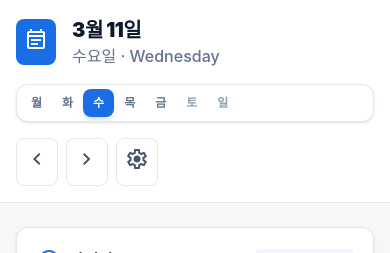
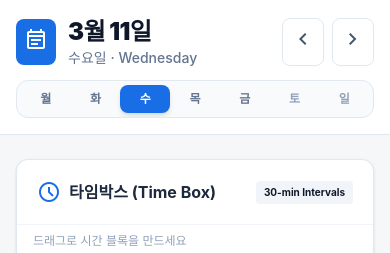
Before and after one commit to syntaxdog/time-blocking-diary, a Next.js app: page /diary/2026-03-11 in a window 390 px wide. Shown: the top 253 px of the page. Built offline with nearby package versions, Linux system fonts and the light colour scheme; no server answers; a web font is replaced by a local one.

Commit message:
feat: mobile optimization 2

```diff
--- a/app/diary/[date]/page.tsx
+++ b/app/diary/[date]/page.tsx
@@ -31,36 +31,22 @@ export default function DiaryPage({ params }: { params: Promise<{ date: string }
   return (
     <div className="min-h-screen bg-[var(--color-bg)]">
       {/* Header */}
-      <header className="flex flex-col md:flex-row md:items-center justify-between mb-0 gap-4 border-b border-slate-200 bg-white px-4 sm:px-6 lg:px-8 py-4">
-        <div className="flex items-center gap-4">
+      <header className="flex flex-col gap-3 border-b border-slate-200 bg-white px-4 sm:px-6 lg:px-8 py-4">
+        {/* 상단: 날짜 + 네비게이션 버튼 */}
+        <div className="flex items-center justify-between">
+          <div className="flex items-center gap-3 md:gap-4">
             <button
               onClick={() => router.push('/')}
-            className="bg-[var(--color-primary)] p-2 rounded-lg text-white hover:opacity-90 transition-opacity"
+              className="bg-[var(--color-primary)] p-2 rounded-lg text-white hover:opacity-90 transition-opacity shrink-0"
             >
-            <span className="material-symbols-outlined text-2xl">event_note</span>
+              <span className="material-symbols-outlined text-xl md:text-2xl">event_note</span>
             </button>
             <div>
-            <h1 className="text-xl md:text-3xl font-black tracking-tight">{monthDay}</h1>
-            <p className="text-slate-500 font-medium">{dayNames[dayOfWeek]}요일 · {dayEngNames[dayOfWeek]}</p>
+              <h1 className="text-2xl md:text-3xl font-black tracking-tight">{monthDay}</h1>
+              <p className="text-sm md:text-base text-slate-500 font-medium">{dayNames[dayOfWeek]}요일 · {dayEngNames[dayOfWeek]}</p>
             </div>
           </div>
-        <nav className="flex items-center bg-white p-1 rounded-xl shadow-sm border border-slate-200 overflow-x-auto">
-          {weekDays.map((d, idx) => (
-            <button
-              key={d}
-              className={`px-2.5 py-1.5 md:px-4 md:py-2 rounded-lg text-xs md:text-sm font-bold transition-colors shrink-0 ${
-                idx === currentDayIdx
-                  ? 'bg-[var(--color-primary)] text-white shadow-md'
-                  : idx >= 5
-                  ? 'text-slate-400 hover:bg-slate-50'
-                  : 'text-slate-500 hover:bg-slate-50'
-              }`}
-            >
-              {d}
-            </button>
-          ))}
-        </nav>
-        <div className="flex gap-2">
+          <div className="flex gap-2 shrink-0">
             <button
               onClick={() => router.push(`/diary/${addDays(date, -1)}`)}
               className="p-2 rounded-lg bg-white border border-slate-200 text-slate-600 hover:bg-slate-50 transition-colors"
@@ -73,10 +59,28 @@ export default function DiaryPage({ params }: { params: Promise<{ date: string }
             >
               <span className="material-symbols-outlined">chevron_right</span>
             </button>
-          <button className="p-2 rounded-lg bg-white border border-slate-200 text-slate-600 hover:bg-slate-50 transition-colors">
+            <button className="hidden md:flex p-2 rounded-lg bg-white border border-slate-200 text-slate-600 hover:bg-slate-50 transition-colors">
               <span className="material-symbols-outlined">settings</span>
             </button>
           </div>
+        </div>
+        {/* 하단: 요일 탭 */}
+        <nav className="flex items-center bg-slate-50 p-1 rounded-xl border border-slate-200 overflow-x-auto">
+          {weekDays.map((d, idx) => (
+            <button
+              key={d}
+              className={`flex-1 min-w-[36px] py-1.5 md:py-2 rounded-lg text-xs md:text-sm font-bold transition-colors ${
+                idx === currentDayIdx
+                  ? 'bg-[var(--color-primary)] text-white shadow-md'
+                  : idx >= 5
+                  ? 'text-slate-400 hover:bg-white'
+                  : 'text-slate-500 hover:bg-white'
+              }`}
+            >
+              {d}
+            </button>
+          ))}
+        </nav>
       </header>
 
       {/* Main 3-Column Layout */}
--- a/components/Header.tsx
+++ b/components/Header.tsx
@@ -34,7 +34,7 @@ export default function Header() {
           </div>
           <h1 className="text-[20px] tracking-tight flex items-baseline">
             <span className="font-extrabold text-slate-900">Time</span>
-            <span className="font-light text-slate-500 ml-0.5 hidden sm:inline">Blocking</span>
+            <span className="font-light text-slate-500 ml-0.5">Blocking</span>
           </h1>
         </div>
       </div>
--- a/components/TimeBox/TimeBox.tsx
+++ b/components/TimeBox/TimeBox.tsx
@@ -51,6 +51,14 @@ type ModalState =
   | { mode: 'create'; startSlot: number; endSlot: number }
   | { mode: 'edit'; block: TimeBlock };
 
+type ResizeState = {
+  blockId: string;
+  edge: 'top' | 'bottom';
+  originalStart: number;
+  originalEnd: number;
+  currentSlot: number;
+};
+
 export default function TimeBox({ date }: { date: string }) {
   const isDark = useIsDark();
   const isMobile = useIsMobile();
@@ -65,7 +73,12 @@ export default function TimeBox({ date }: { date: string }) {
   const [dragEnd, setDragEnd] = useState<number | null>(null);
   const [isDragging, setIsDragging] = useState(false);
   const [modal, setModal] = useState<ModalState | null>(null);
+  const [resize, setResize] = useState<ResizeState | null>(null);
   const gridRef = useRef<HTMLDivElement>(null);
+
+  // 모바일 스크롤 vs 드래그 구분용
+  const pendingDrag = useRef<{ pointerId: number; startY: number; startX: number; slot: number; target: HTMLElement } | null>(null);
+  const DRAG_THRESHOLD = 10; // px — 이 이상 세로 이동해야 드래그로 인식
 
   function pointerToSlot(clientY: number): number {
     if (!gridRef.current) return 0;
@@ -75,21 +88,95 @@ export default function TimeBox({ date }: { date: string }) {
     return Math.max(0, Math.min(TOTAL_SLOTS - 1, slot));
   }
 
+  // 리사이즈 시작 핸들러
+  const onResizeStart = useCallback((e: React.PointerEvent, blockId: string, edge: 'top' | 'bottom') => {
+    e.stopPropagation();
+    e.preventDefault();
+    const block = timeBlocks.find((b) => b.id === blockId);
+    if (!block) return;
+    gridRef.current?.setPointerCapture(e.pointerId);
+    setResize({
+      blockId,
+      edge,
+      originalStart: block.startSlot,
+      originalEnd: block.endSlot,
+      currentSlot: pointerToSlot(e.clientY),
+    });
+  }, [timeBlocks, BLOCK_HEIGHT]);
+
   const onPointerDown = useCallback((e: React.PointerEvent) => {
     if ((e.target as HTMLElement).closest('[data-block]')) return;
-    e.currentTarget.setPointerCapture(e.pointerId);
-    const slot = pointerToSlot(e.clientY);
-    setDragStart(slot);
-    setDragEnd(slot);
-    setIsDragging(true);
-  }, []);
+    if (isMobile) {
+      // 모바일: 즉시 드래그 시작하지 않고 대기
+      pendingDrag.current = {
+        pointerId: e.pointerId,
+        startY: e.clientY,
+        startX: e.clientX,
+        slot: pointerToSlot(e.clientY),
+        target: e.currentTarget as HTMLElement,
+      };
+    } else {
+      // 데스크톱: 기존 즉시 드래그
+      e.currentTarget.setPointerCapture(e.pointerId);
+      const slot = pointerToSlot(e.clientY);
+      setDragStart(slot);
+      setDragEnd(slot);
+      setIsDragging(true);
+    }
+  }, [isMobile, BLOCK_HEIGHT]);
 
   const onPointerMove = useCallback((e: React.PointerEvent) => {
+    // 리사이즈 중
+    if (resize) {
+      const slot = pointerToSlot(e.clientY);
+      setResize((prev) => prev ? { ...prev, currentSlot: slot } : null);
+      return;
+    }
+    // 모바일 대기 상태에서 임계값 체크
+    if (pendingDrag.current && !isDragging) {
+      const dx = Math.abs(e.clientX - pendingDrag.current.startX);
+      const dy = Math.abs(e.clientY - pendingDrag.current.startY);
+      // 가로 이동이 더 크면 스크롤 의도 → 무시
+      if (dx > DRAG_THRESHOLD) {
+        pendingDrag.current = null;
+        return;
+      }
+      // 세로 임계값 도달 → 드래그 확정
+      if (dy > DRAG_THRESHOLD) {
+        pendingDrag.current.target.setPointerCapture(pendingDrag.current.pointerId);
+        setDragStart(pendingDrag.current.slot);
+        setDragEnd(pointerToSlot(e.clientY));
+        setIsDragging(true);
+        pendingDrag.current = null;
+      }
+      return;
+    }
     if (!isDragging) return;
     setDragEnd(pointerToSlot(e.clientY));
-  }, [isDragging]);
+  }, [resize, isDragging, BLOCK_HEIGHT]);
 
   const onPointerUp = useCallback((e: React.PointerEvent) => {
+    // 리사이즈 완료
+    if (resize) {
+      const slot = pointerToSlot(e.clientY);
+      let newStart = resize.originalStart;
+      let newEnd = resize.originalEnd;
+      if (resize.edge === 'top') {
+        newStart = Math.min(slot, resize.originalEnd);
+      } else {
+        newEnd = Math.max(slot, resize.originalStart);
+      }
+      updateTimeBlock(date, resize.blockId, { startSlot: newStart, endSlot: newEnd });
+      setResize(null);
+      return;
+    }
+    // 모바일 대기 중 손 뗌 → 탭으로 처리 (1슬롯 블록 생성)
+    if (pendingDrag.current) {
+      const slot = pendingDrag.current.slot;
+      pendingDrag.current = null;
+      setModal({ mode: 'create', startSlot: slot, endSlot: slot });
+      return;
+    }
     if (!isDragging || dragStart === null) return;
     setIsDragging(false);
     const end = pointerToSlot(e.clientY);
@@ -98,7 +185,18 @@ export default function TimeBox({ date }: { date: string }) {
     setModal({ mode: 'create', startSlot, endSlot });
     setDragStart(null);
     setDragEnd(null);
-  }, [isDragging, dragStart]);
+  }, [resize, isDragging, dragStart, date, updateTimeBlock, BLOCK_HEIGHT]);
+
+  // 모바일 대기 중 포인터 캔슬 (스크롤 발생 등)
+  const onPointerCancel = useCallback(() => {
+    pendingDrag.current = null;
+    setResize(null);
+    if (isDragging) {
+      setIsDragging(false);
+      setDragStart(null);
+      setDragEnd(null);
+    }
+  }, [isDragging]);
 
   const highlightStart = dragStart !== null && dragEnd !== null ? Math.min(dragStart, dragEnd) : null;
   const highlightEnd = dragStart !== null && dragEnd !== null ? Math.max(dragStart, dragEnd) : null;
@@ -164,10 +262,11 @@ export default function TimeBox({ date }: { date: string }) {
           <div
             ref={gridRef}
             className="absolute top-0 bottom-0 right-0 no-select"
-            style={{ left: 48, touchAction: 'none' }}
+            style={{ left: 48, touchAction: isMobile && !isDragging ? 'pan-y' : 'none' }}
             onPointerDown={onPointerDown}
             onPointerMove={onPointerMove}
             onPointerUp={onPointerUp}
+            onPointerCancel={onPointerCancel}
           >
             {/* 슬롯 배경선 */}
             {Array.from({ length: TOTAL_SLOTS }).map((_, i) => (
```
Lines whose indentation alone changed are shown as unchanged.
